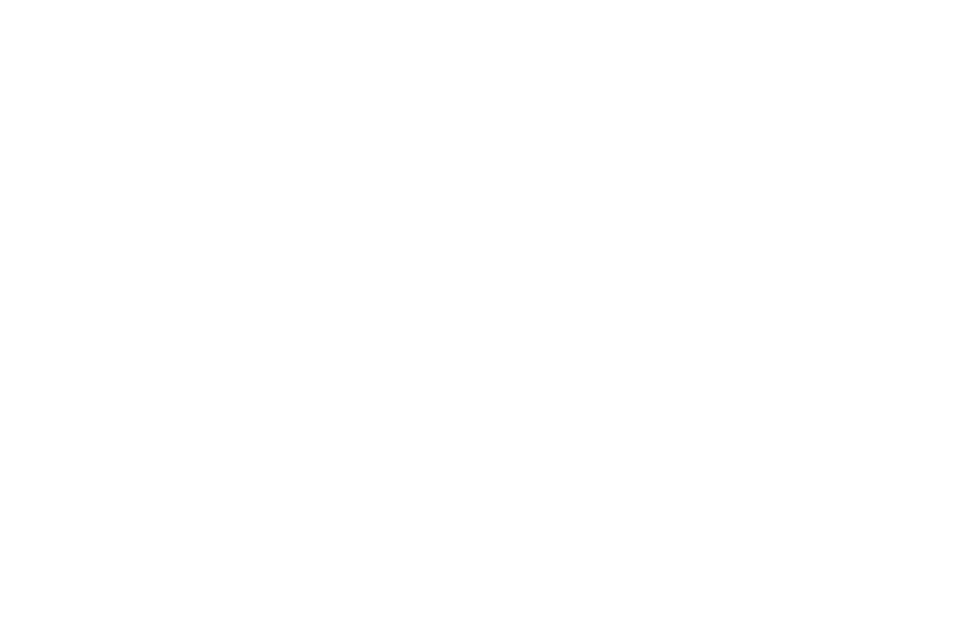
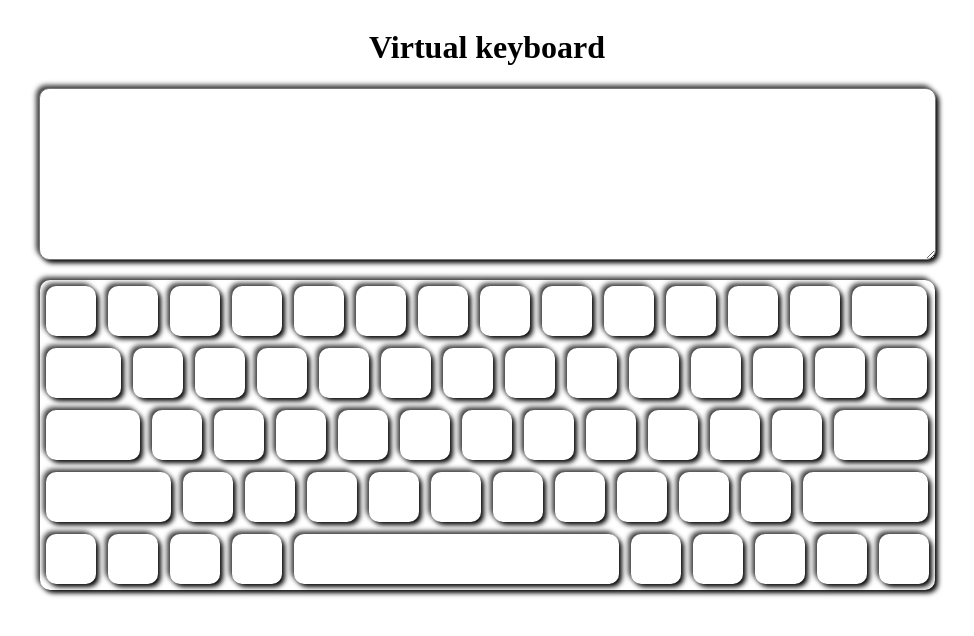
Before and after one commit to pkman13/virtual-keyboard, a plain HTML site: page index.html in a window 1280 px wide. Shown: the whole page, without its empty margins (153-1127 px from the left). Drawn offline with Linux system fonts and the light colour scheme.

Commit message:
feat: add visual keyboard

```diff
--- a/index.html
+++ b/index.html
@@ -4,9 +4,93 @@
     <meta charset="UTF-8">
     <meta http-equiv="X-UA-Compatible" content="IE=edge">
     <meta name="viewport" content="width=device-width, initial-scale=1.0">
+    <link rel="stylesheet" href="./style.css">
     <title>Virtual keyboard</title>
 </head>
 <body>
-    <script src=""></script>
+    <div class="wrapper">
+        <h1>Virtual keyboard</h1>
+        <textarea name="textares_keyboard" id="textares_keyboard" cols="30" rows="10"></textarea>
+        <main>
+            <section class="keyboard">
+                <div class="row">
+                    <div class="key" data-code="key"><span></span></div>
+                    <div class="key" data-code="key"><span></span></div>
+                    <div class="key" data-code="key"><span></span></div>
+                    <div class="key" data-code="key"><span></span></div>
+                    <div class="key" data-code="key"><span></span></div>
+                    <div class="key" data-code="key"><span></span></div>
+                    <div class="key" data-code="key"><span></span></div>
+                    <div class="key" data-code="key"><span></span></div>
+                    <div class="key" data-code="key"><span></span></div>
+                    <div class="key" data-code="key"><span></span></div>
+                    <div class="key" data-code="key"><span></span></div>
+                    <div class="key" data-code="key"><span></span></div>
+                    <div class="key" data-code="key"><span></span></div>
+                    <div class="key delet" data-code="key"><span></span></div>
+                </div>
+                <div class="row">
+                    <div class="key tab" data-code="key"><span></span></div>
+                    <div class="key" data-code="key"><span></span></div>
+                    <div class="key" data-code="key"><span></span></div>
+                    <div class="key" data-code="key"><span></span></div>
+                    <div class="key" data-code="key"><span></span></div>
+                    <div class="key" data-code="key"><span></span></div>
+                    <div class="key" data-code="key"><span></span></div>
+                    <div class="key" data-code="key"><span></span></div>
+                    <div class="key" data-code="key"><span></span></div>
+                    <div class="key" data-code="key"><span></span></div>
+                    <div class="key" data-code="key"><span></span></div>
+                    <div class="key" data-code="key"><span></span></div>
+                    <div class="key" data-code="key"><span></span></div>
+                    <div class="key" data-code="key"><span></span></div>
+                </div>
+                <div class="row">
+                    <div class="key caps-lock" data-code="key"><span></span></div>
+                    <div class="key" data-code="key"><span></span></div>
+                    <div class="key" data-code="key"><span></span></div>
+                    <div class="key" data-code="key"><span></span></div>
+                    <div class="key" data-code="key"><span></span></div>
+                    <div class="key" data-code="key"><span></span></div>
+                    <div class="key" data-code="key"><span></span></div>
+                    <div class="key" data-code="key"><span></span></div>
+                    <div class="key" data-code="key"><span></span></div>
+                    <div class="key" data-code="key"><span></span></div>
+                    <div class="key" data-code="key"><span></span></div>
+                    <div class="key" data-code="key"><span></span></div>
+                    <div class="key enter" data-code="key"><span></span></div>
+                </div>
+                <div class="row">
+                    <div class="key shift" data-code="key"><span></span></div>
+                    <div class="key" data-code="key"><span></span></div>
+                    <div class="key" data-code="key"><span></span></div>
+                    <div class="key" data-code="key"><span></span></div>
+                    <div class="key" data-code="key"><span></span></div>
+                    <div class="key" data-code="key"><span></span></div>
+                    <div class="key" data-code="key"><span></span></div>
+                    <div class="key" data-code="key"><span></span></div>
+                    <div class="key" data-code="key"><span></span></div>
+                    <div class="key" data-code="key"><span></span></div>
+                    <div class="key" data-code="key"><span></span></div>
+                    <div class="key shift" data-code="key"><span></span></div>
+                </div>
+                <div class="row">
+                    <div class="key" data-code="key"><span></span></div>
+                    <div class="key" data-code="key"><span></span></div>
+                    <div class="key" data-code="key"><span></span></div>
+                    <div class="key" data-code="key"><span></span></div>
+                    <div class="key space" data-code="key"><span></span></div>
+                    <div class="key" data-code="key"><span></span></div>
+                    <div class="key" data-code="key"><span></span></div>
+                    <div class="key" data-code="key"><span></span></div>
+                    <div class="key" data-code="key"><span></span></div>
+                    <div class="key" data-code="key"><span></span></div>
+                </div>
+
+            </section>
+        </main>
+    </div>
+
+    <script src="./index.js"></script>
 </body>
 </html>
--- a/style.css
+++ b/style.css
@@ -0,0 +1,62 @@
+html {
+    box-sizing: border-box;
+}
+
+
+.wrapper {
+    margin: 0 auto;
+    display: flex;
+    flex-direction: column;
+    align-items: center;
+    justify-content: center;
+}
+
+.key {
+    height: 50px;
+    width: 50px;
+    border-radius: 10px;
+    box-shadow: -3px -3px 5px rgb(63, 63, 63), 3px 3px 5px black;
+    margin: 6px;
+}
+
+.row {
+    display: flex;
+}
+
+.keyboard {
+    margin-top: 20px;
+    border-radius: 10px;
+    box-shadow: -3px -3px 5px rgb(63, 63, 63), 3px 3px 5px black;
+}
+
+textarea {
+    width: 875px;
+    padding: 10px;
+    border-radius: 10px;
+    box-shadow: -3px -3px 5px rgb(63, 63, 63), 3px 3px 5px black;
+
+}
+
+.delet {
+    min-width: 75px;
+}
+
+.tab {
+    min-width: 75px;
+}
+
+.caps-lock {
+    min-width: 94px;
+}
+
+.enter {
+    min-width: 94px;
+}
+
+.shift {
+    min-width: 125px;
+}
+
+.space {
+    min-width: 325px;
+}
```
